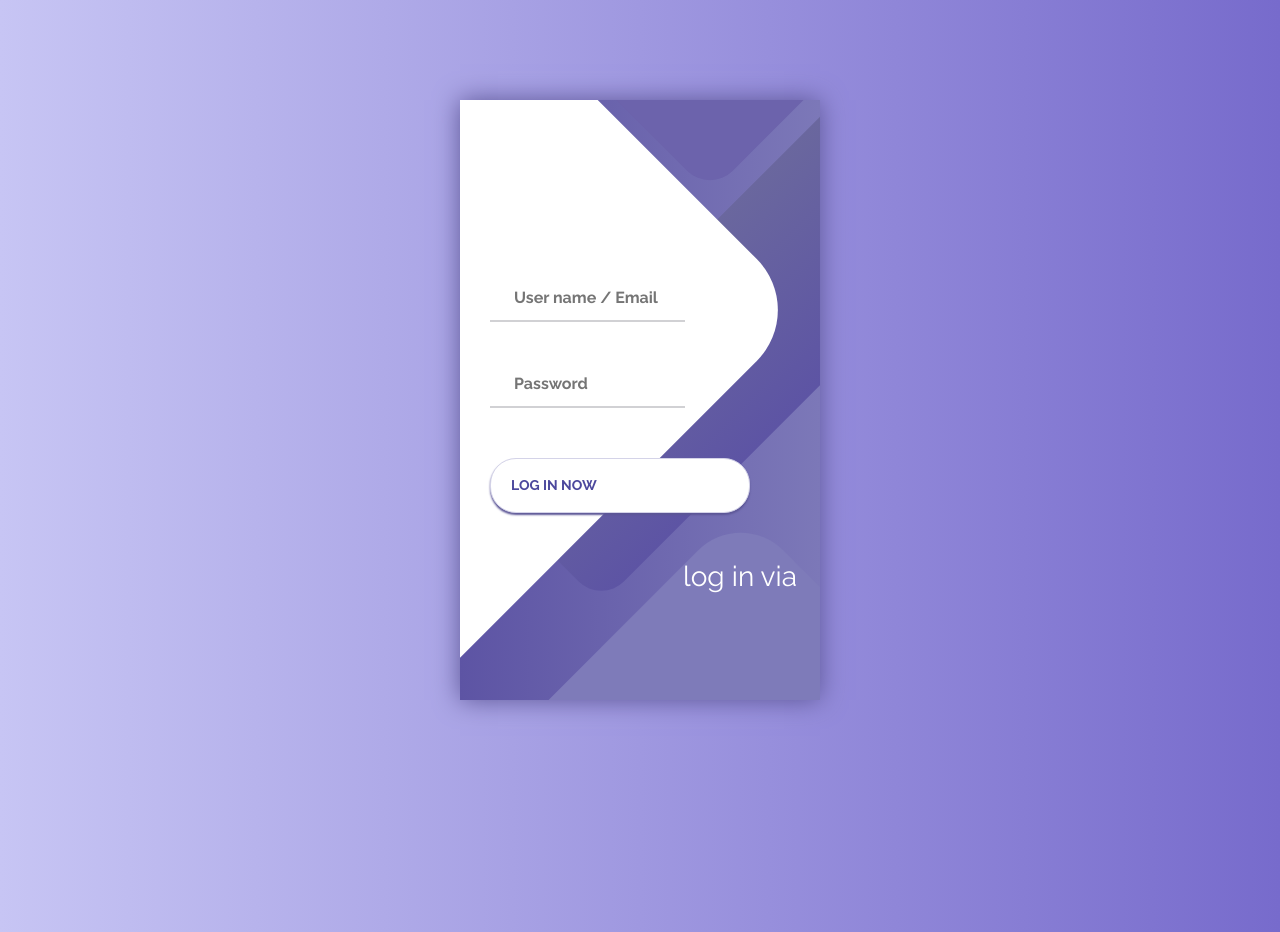
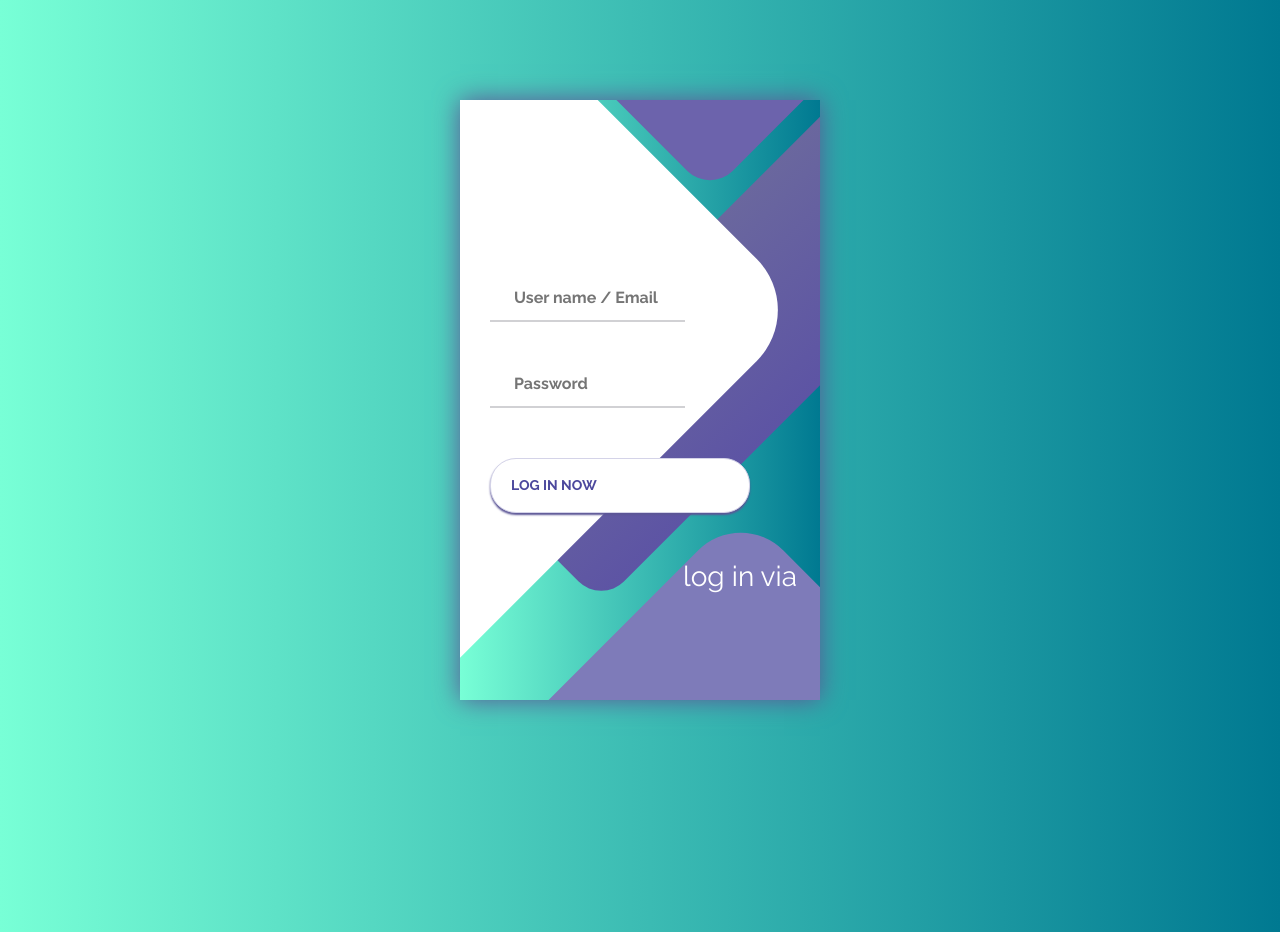
Before and after one commit to jossalajop/proyecto_facturacion, a Flask app: page / in a window 1280 px wide. Run offline with Flask 2, Linux system fonts and the light colour scheme.

Commit message:
cambio de color home
cambiar estilos css

```diff
--- a/static/css/main.css
+++ b/static/css/main.css
@@ -8,7 +8,12 @@
 }
 
 body {
-    background: linear-gradient(90deg, #C7C5F4, #776BCC);
+    background: #007991;
+    /* fallback for old browsers */
+    background: -webkit-linear-gradient(to right, #78ffd6, #007991);
+    /* Chrome 10-25, Safari 5.1-6 */
+    background: linear-gradient(to right, #78ffd6, #007991);
+    /* W3C, IE 10+/ Edge, Firefox 16+, Chrome 26+, Opera 12+, Safari 7+ */
 }
 
 .container {
@@ -19,7 +24,8 @@ body {
 }
 
 .screen {
-    background: linear-gradient(90deg, #5D54A4, #7C78B8);
+    background: linear-gradient(to right, #78ffd6, #007991);
+
     position: relative;
     height: 600px;
     width: 360px;
--- a/templates/home.html
+++ b/templates/home.html
@@ -20,8 +20,8 @@
 
 
 
-
-  <div class=" container">
+<!--incio del login-->
+<div class=" container">
   <div class="screen">
     <div class="screen__content">
       <form class="login">
@@ -55,7 +55,7 @@
     </div>
   </div>
   </div>
-
+  <!--fin del login-->
 
 
   <!-- Optional JavaScript; choose one of the two! -->
```
